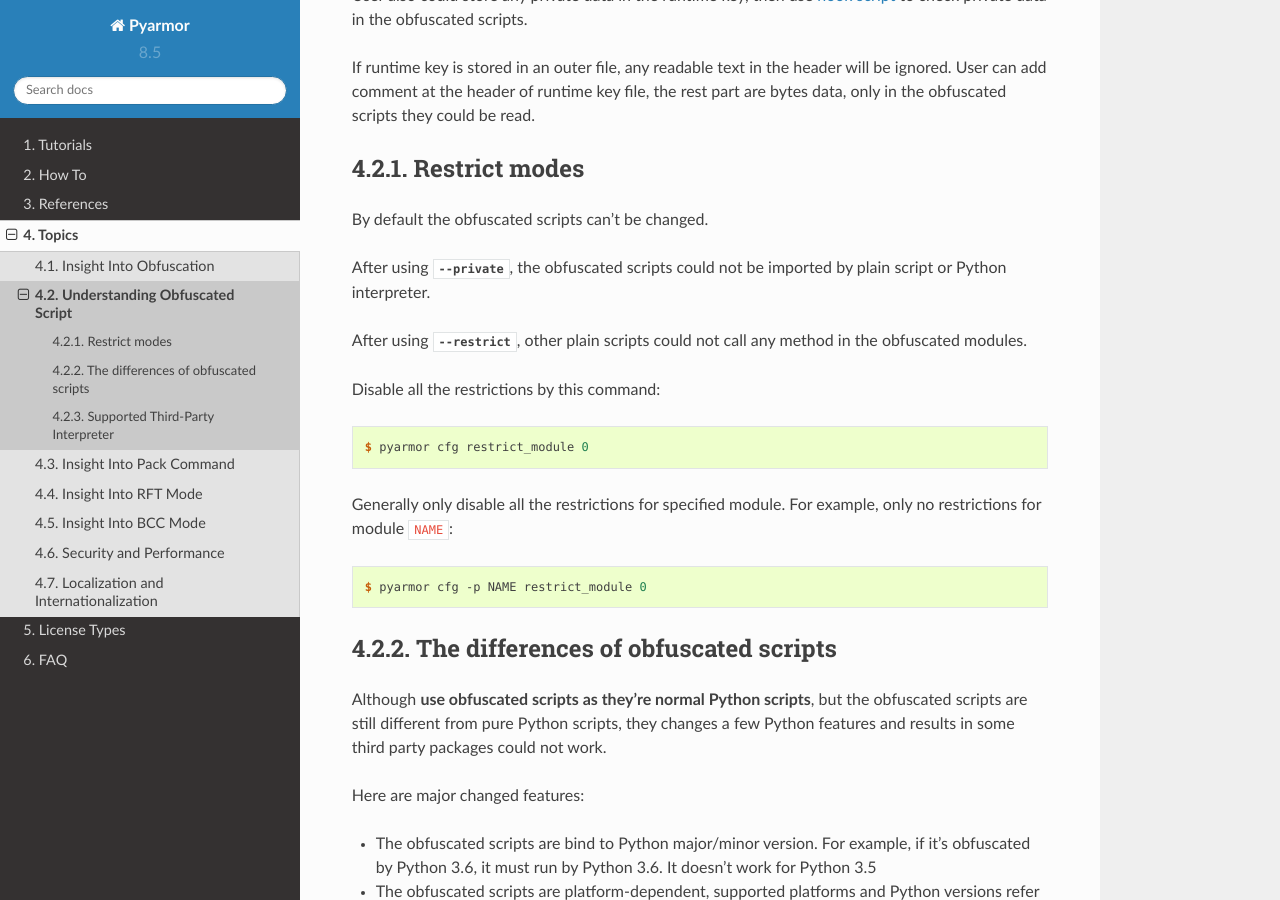
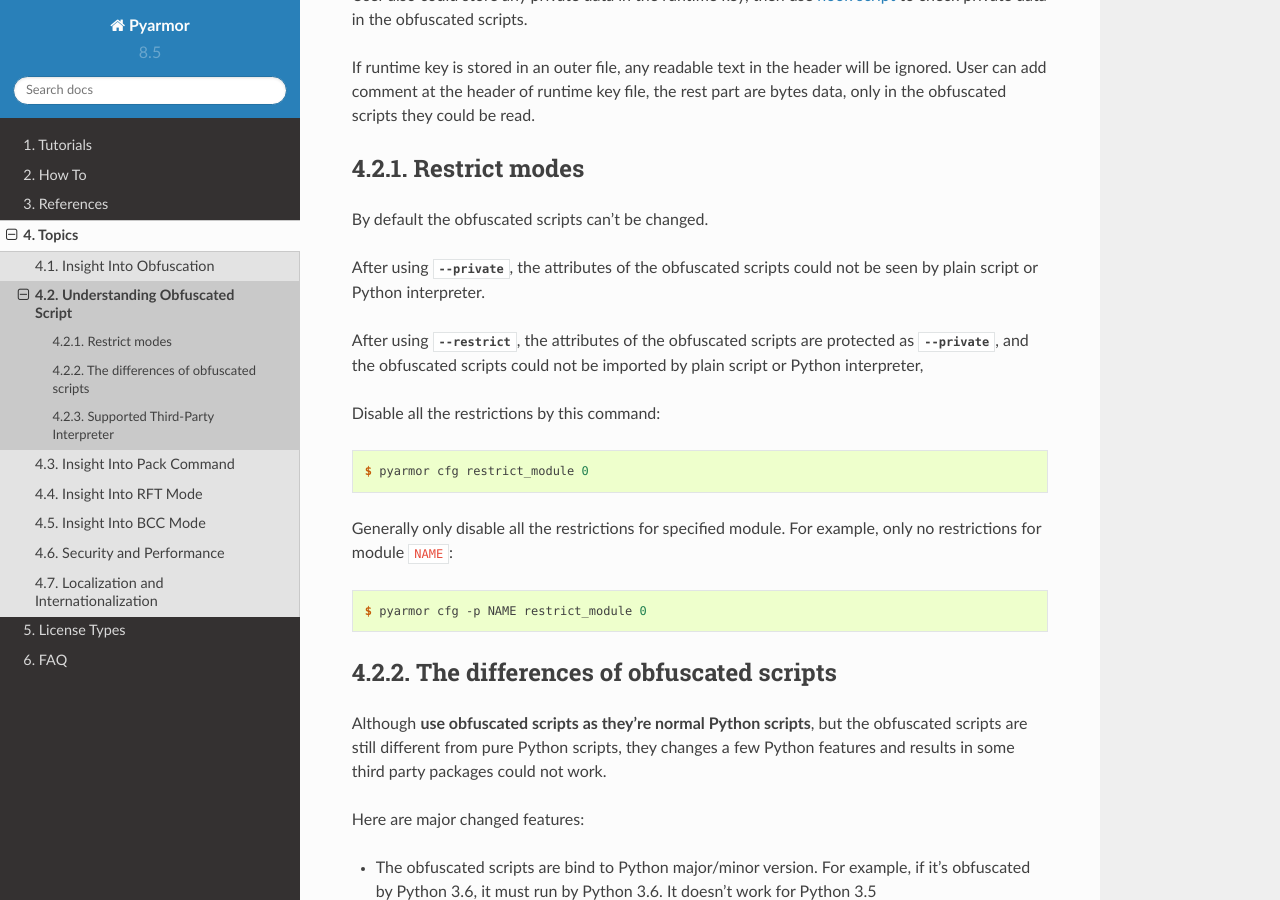
Before and after one commit to dashingsoft/pyarmor, a Sphinx documentation site: the page built from docs/topic/obfuscated-script.rst, in a window 1280 px wide and 900 px high, scrolled down 1328 px. Built offline with Sphinx 7.4.7 and the Read the Docs theme 2.0.0, drawn with Linux system fonts in a browser that asks for light colours.

Commit message:
Doc new behaviour for option `--private`

```diff
--- a/docs/how-to/security.rst
+++ b/docs/how-to/security.rst
@@ -26,7 +26,8 @@
 
 The following options hide module attributes
 
-* :option:`--private` for script or :option:`--restrict` for package
+* :option:`--private`
+* :option:`--restrict` also not allow plain script import obfuscated module
 
 The following options prevent functions or modules from being replaced by hack code
 
--- a/docs/reference/man.rst
+++ b/docs/reference/man.rst
@@ -412,11 +412,11 @@
 
             Enable private mode for scripts.
 
-When private mode is enabled, the obfuscated scripts could not be imported by plain script or Python interpreter.
+When private mode is enabled, the attributes of the obfuscated scripts could not be seen by plain script or Python interpreter.
 
 .. option:: --restrict
 
-            Enable restrict mode for package, do not use it to obfuscate scripts.
+            Enable restrict mode for package
 
             This option implies :option:`--private`.
 
--- a/docs/topic/obfuscated-script.rst
+++ b/docs/topic/obfuscated-script.rst
@@ -60,9 +60,9 @@
 
 By default the obfuscated scripts can't be changed.
 
-After using :option:`--private`, the obfuscated scripts could not be imported by plain script or Python interpreter.
+After using :option:`--private`, the attributes of the obfuscated scripts could not be seen by plain script or Python interpreter.
 
-After using :option:`--restrict`, other plain scripts could not call any method in the obfuscated modules.
+After using :option:`--restrict`, the attributes of the obfuscated scripts are protected as :option:`--private`, and the obfuscated scripts could not be imported by plain script or Python interpreter,
 
 Disable all the restrictions by this command::
 
--- a/docs/tutorial/obfuscation.rst
+++ b/docs/tutorial/obfuscation.rst
@@ -79,7 +79,7 @@
 
 Using :option:`--assert-call` makes sure function is obfuscated, to prevent called function from being replaced by special ways
 
-Using :option:`--private` makes the script could not be imported by plain scripts
+Using :option:`--private` prevents plain scripts visiting module attributes
 
 For example,
 
```
Also changed, not shown: other parts of docs/how-to/security.rst (+1 -1 lines).
